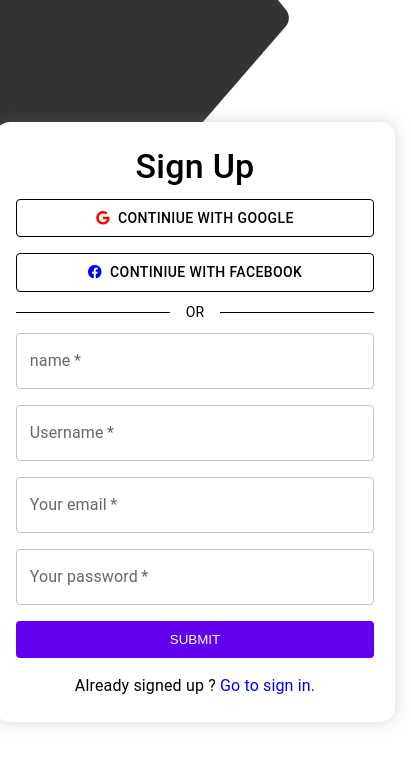
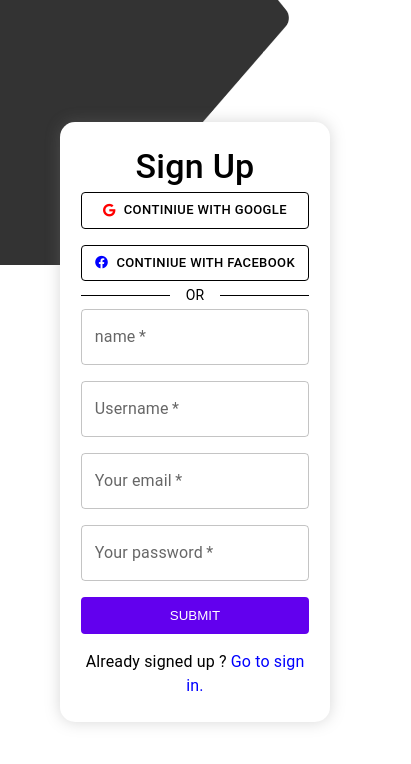
Before and after one commit to TimurRahkmatov/book-cart, a React (Vite) app: page /register in a window 390 px wide. Shown: the top 764 px of the page, 411 px wide, since content can reach past the window. Built offline with nearby package versions, Linux system fonts and the light colour scheme.

Commit message:
added register responsive

```diff
--- a/src/Components/Buttons/ContinueButton/ContinueButton.jsx
+++ b/src/Components/Buttons/ContinueButton/ContinueButton.jsx
@@ -13,6 +13,7 @@ const ContinueButton = () => {
       }}
     >
       <Button
+
         sx={{
           color: "black",
           border: "1px solid black",
@@ -20,6 +21,7 @@ const ContinueButton = () => {
           display: "flex",
           alignItems: "center",
           gap: "0.5rem",
+          fontSize: {lg: "15px" , md: "15px" , sm: "15px" , xs: "13px"}
         }}
       >
         <i style={{ color: "red" }} className="fa-brands fa-google"></i>
@@ -33,6 +35,8 @@ const ContinueButton = () => {
           display: "flex",
           alignItems: "center",
           gap: "0.5rem",
+          fontSize: {lg: "15px" , md: "15px" , sm: "15px" , xs: "13px"}
+
         }}
       >
         <i style={{ color: "blue" }} className="fa-brands fa-facebook"></i>
--- a/src/Pages/Login/Login.jsx
+++ b/src/Pages/Login/Login.jsx
@@ -31,6 +31,7 @@ const Login = () => {
           }}
         >
           <Box
+          width={{sm: 1 , xs: 1, md:2 , lg: "400px"}}
             sx={{
               padding: "2rem 1.3rem",
               width: "400px",
--- a/src/Pages/Register/Register.jsx
+++ b/src/Pages/Register/Register.jsx
@@ -56,7 +56,7 @@ const Register = () => {
         <Box
           sx={{
             padding: "1.5rem 1.3rem",
-            width: "400px",
+            width: {xs: "270px" , lg: "400px" , sm: "300px" ,  },
             height: "600px",
             background: "#fff",
             borderRadius: "15px",
```
